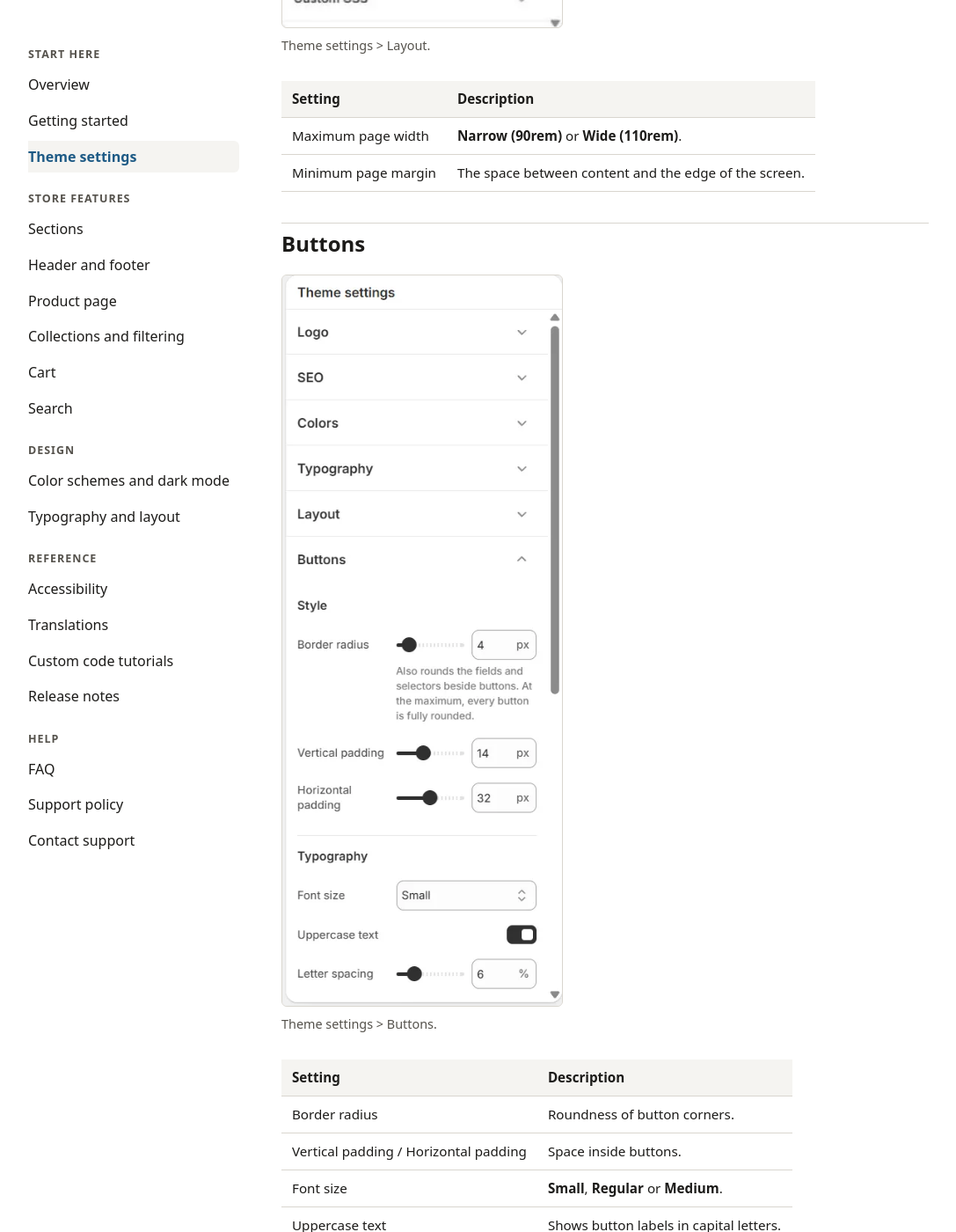
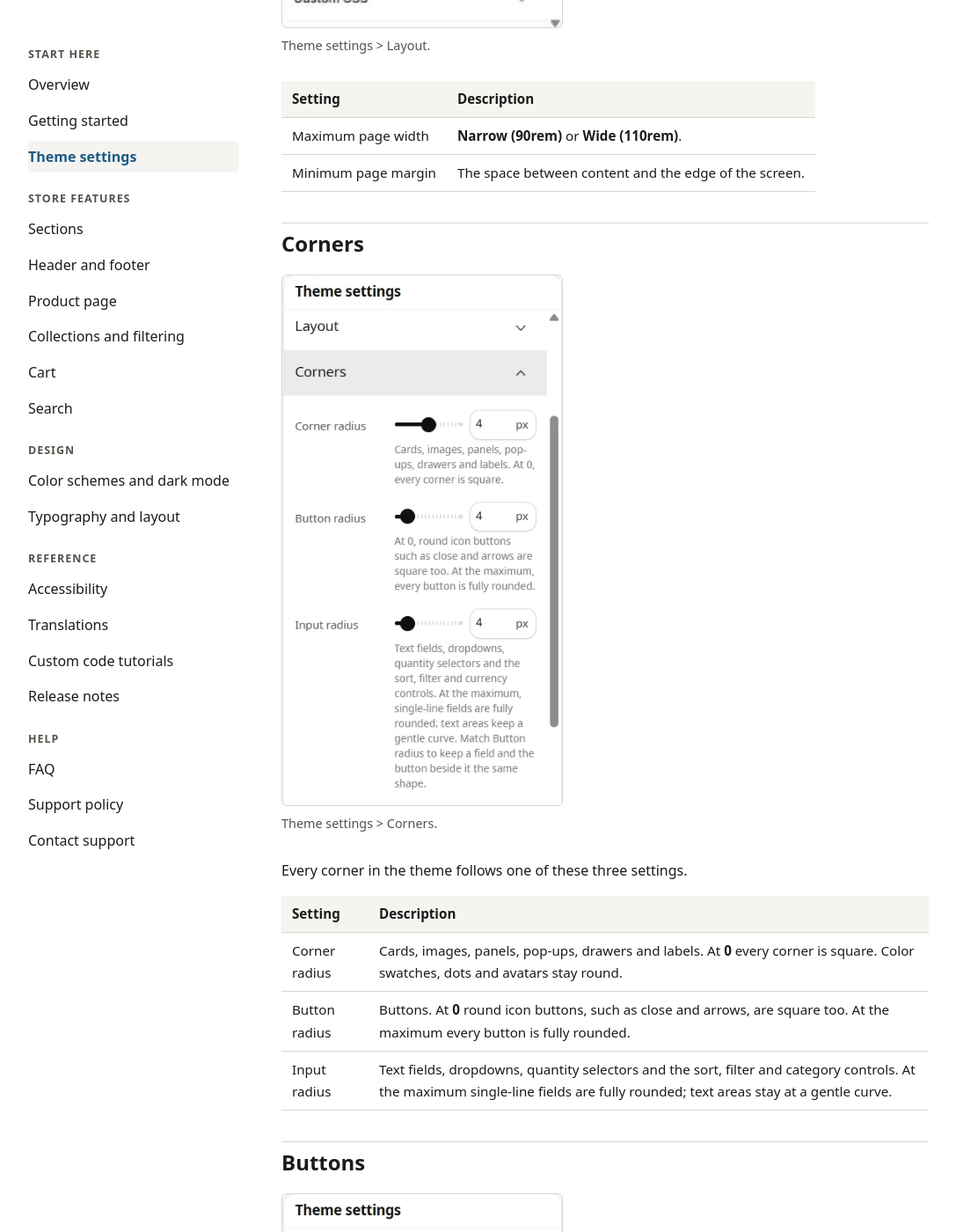
Before and after one commit to tvlgiao/lintel-docs, a Jekyll site: the page built from theme-settings.md, in a window 1280 px wide and 1400 px high, scrolled down 3629 px. Shown: the whole window at 88% size, without its empty margins (16-1103 px from the left). Built offline with Jekyll 4.4.1, drawn with Linux system fonts in a browser that asks for light colours.

Commit message:
Theme settings: the Corners group (#2)
Corner radius, Button radius and Input radius documented; panel-corners screenshot added, panel-buttons retaken.

Co-Authored-By: PapaThemes <contact@papathemes.com>

```diff
--- a/theme-settings.md
+++ b/theme-settings.md
@@ -58,13 +58,24 @@ See [Typography and layout]({{ '/typography/' | relative_url }}).
 | Maximum page width | **Narrow (90rem)** or **Wide (110rem)**. |
 | Minimum page margin | The space between content and the edge of the screen. |
 
-## Buttons
+## Corners
 
-{% include figure.html src="theme-settings/panel-buttons" alt="The Buttons group in theme settings: border radius, vertical and horizontal padding, font size, uppercase text and letter spacing" caption="Theme settings > Buttons." mobile=true %}
+{% include figure.html src="theme-settings/panel-corners" alt="The Corners group in theme settings: corner radius, button radius and input radius" caption="Theme settings > Corners." mobile=true %}
+
+Every corner in the theme follows one of these three settings.
 
 | Setting | Description |
 | --- | --- |
-| Border radius | Roundness of button corners. |
+| Corner radius | Cards, images, panels, pop-ups, drawers and labels. At **0** every corner is square. Color swatches, dots and avatars stay round. |
+| Button radius | Buttons. At **0** round icon buttons, such as close and arrows, are square too. At the maximum every button is fully rounded. |
+| Input radius | Text fields, dropdowns, quantity selectors and the sort, filter and category controls. At the maximum single-line fields are fully rounded; text areas stay at a gentle curve. |
+
+## Buttons
+
+{% include figure.html src="theme-settings/panel-buttons" alt="The Buttons group in theme settings: vertical and horizontal padding, font size, uppercase text and letter spacing" caption="Theme settings > Buttons." mobile=true %}
+
+| Setting | Description |
+| --- | --- |
 | Vertical padding / Horizontal padding | Space inside buttons. |
 | Font size | **Small**, **Regular** or **Medium**. |
 | Uppercase text | Shows button labels in capital letters. |
```
Also changed, not shown: typography.md (+1 -1 lines), assets/img/theme-settings/panel-buttons.webp, assets/img/theme-settings/panel-corners.webp (added).
